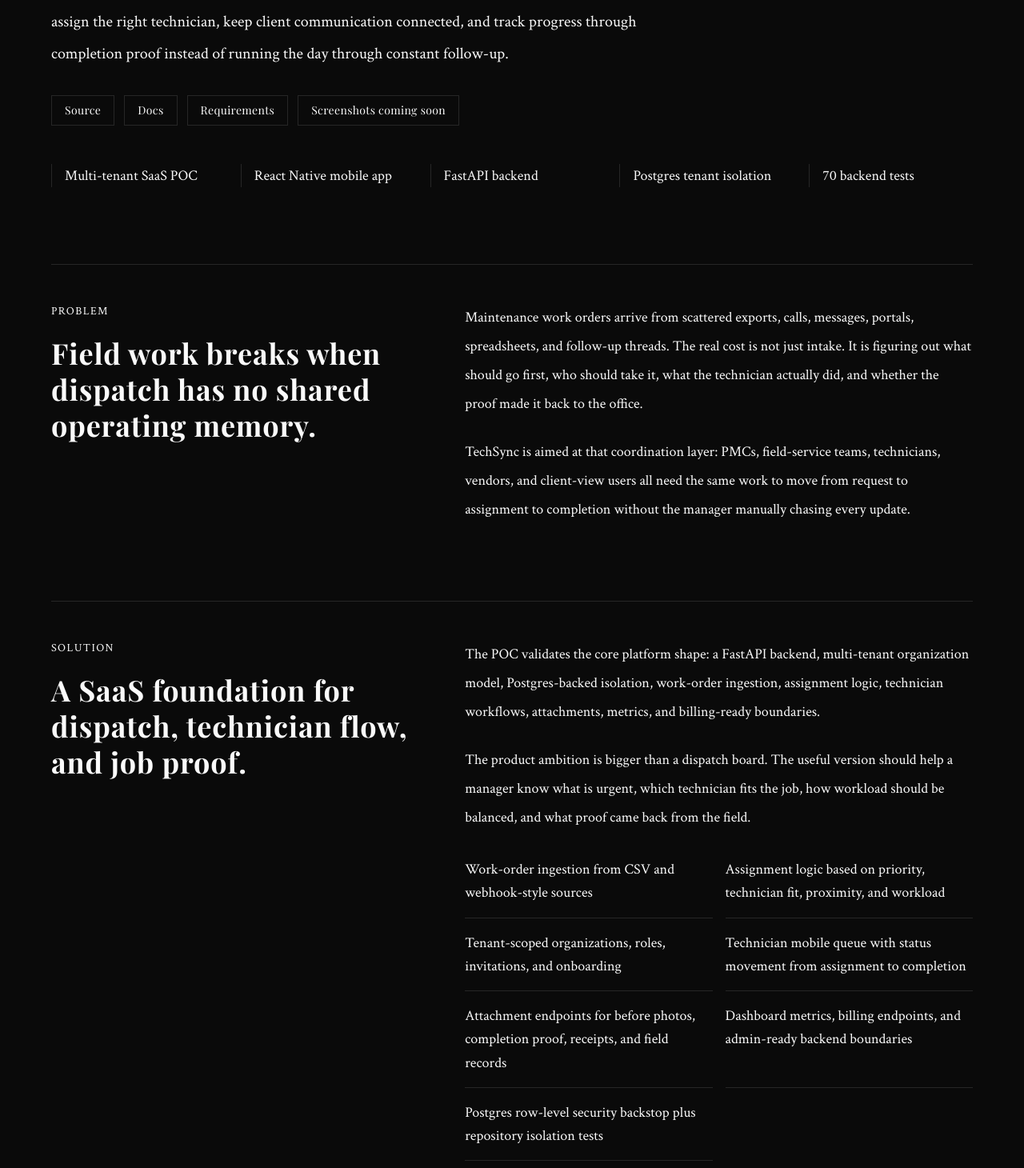
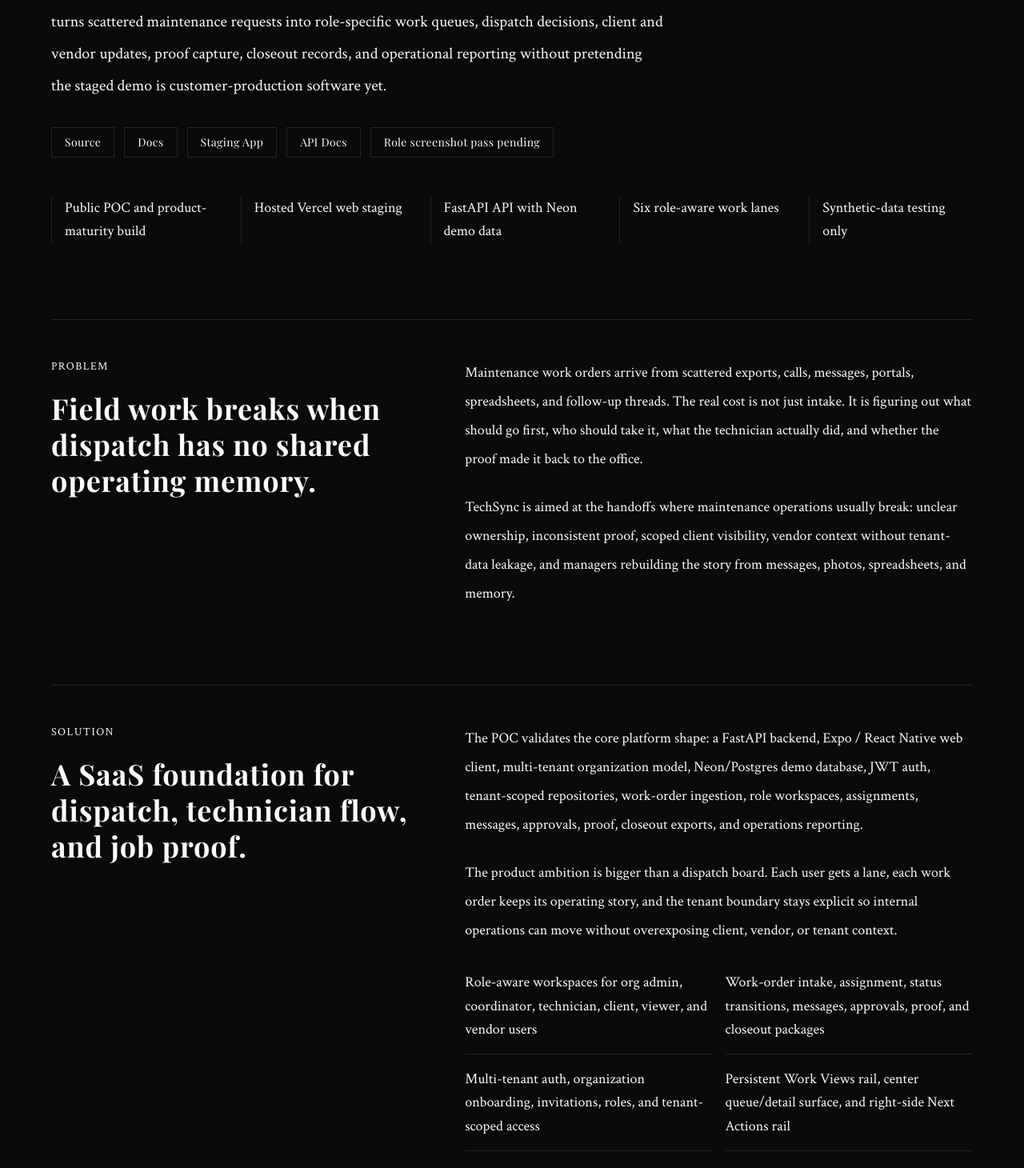
Before and after one commit to hypnoticdata777/calmCommandCenter, a React (Vite) app: page /work in a window 1280 px wide. Shown: the part 7366-8826 px from the top of the page at 80% size. Built offline with nearby package versions, Linux system fonts and the light colour scheme.

Commit message:
Refresh TechSync Ops portfolio copy

```diff
--- a/src/app/pages/Lab.tsx
+++ b/src/app/pages/Lab.tsx
@@ -70,11 +70,11 @@ const tools = [
   },
   {
     name: "TechSync Ops",
-    status: "SaaS POC / Backend + mobile foundation",
+    status: "Hosted staging / Synthetic-data POC",
     type: "PMC maintenance command platform",
-    audience: "PMCs, coordinators, technicians, vendors, and client-view users",
+    audience: "PMCs, field-service teams, coordinators, technicians, clients, viewers, and vendors",
     description:
-      "A multi-tenant maintenance operations POC for PMCs and field-service teams. It ingests work orders, recommends technician assignment by priority, skills, proximity, and workload, and keeps client communication tied to field proof.",
+      "A multi-tenant maintenance command center that turns scattered requests into role-specific queues, dispatch decisions, client/vendor updates, proof capture, closeout records, and operations reporting. The current build has hosted Vercel web/API staging with Neon synthetic demo data, but it is not customer-production software yet.",
     links: [
       {
         label: "Source",
@@ -82,10 +82,15 @@ const tools = [
       },
       {
         label: "Docs",
-        href: "https://github.com/hypnoticdata777/Techsync#spec-coverage",
+        href: "https://github.com/hypnoticdata777/Techsync#documentation-index",
       },
       {
-        label: "Demo coming soon",
+        label: "Staging App",
+        href: "https://techsync-ops-web.vercel.app",
+      },
+      {
+        label: "API Docs",
+        href: "https://techsync-ops-api-lyart.vercel.app/docs",
       },
     ],
   },
--- a/src/app/pages/Work.tsx
+++ b/src/app/pages/Work.tsx
@@ -103,27 +103,28 @@ const meldSyncLinks = [
 ];
 
 const techSyncFacts = [
-  "Multi-tenant SaaS POC",
-  "React Native mobile app",
-  "FastAPI backend",
-  "Postgres tenant isolation",
-  "70 backend tests",
+  "Public POC and product-maturity build",
+  "Hosted Vercel web staging",
+  "FastAPI API with Neon demo data",
+  "Six role-aware work lanes",
+  "Synthetic-data testing only",
 ];
 
 const techSyncFeatures = [
-  "Work-order ingestion from CSV and webhook-style sources",
-  "Assignment logic based on priority, technician fit, proximity, and workload",
-  "Tenant-scoped organizations, roles, invitations, and onboarding",
-  "Technician mobile queue with status movement from assignment to completion",
-  "Attachment endpoints for before photos, completion proof, receipts, and field records",
-  "Dashboard metrics, billing endpoints, and admin-ready backend boundaries",
-  "Postgres row-level security backstop plus repository isolation tests",
+  "Role-aware workspaces for org admin, coordinator, technician, client, viewer, and vendor users",
+  "Work-order intake, assignment, status transitions, messages, approvals, proof, and closeout packages",
+  "Multi-tenant auth, organization onboarding, invitations, roles, and tenant-scoped access",
+  "Persistent Work Views rail, center queue/detail surface, and right-side Next Actions rail",
+  "Lane-aware search for request ID, address, status, dates, proof, approvals, and role context",
+  "Client and vendor visibility that stays scoped to linked work instead of internal operations",
+  "Dashboard metrics, dispatch board, operations report, closeout exports, and CSV exports",
+  "Synthetic seed/reset tooling plus documented hosted QA and evidence workflows",
 ];
 
 const techSyncProofPoints = [
-  "The backend foundation is already organized around organizations, work orders, assignments, technicians, files, billing, and metrics.",
-  "The mobile direction is clear: technicians need a field calendar, live job queue, updates, and proof collection without extra chasing.",
-  "The repo documents deferred production work openly: web admin, offline sync, PDF/email ingestion, mobile dependency audit, monitoring, and hosted staging.",
+  "The staged loop is live: Vercel hosts the Expo / React Native web client, Vercel hosts the FastAPI API, and Neon carries synthetic demo data for walkthroughs.",
+  "The repo has real product evidence behind it: backend pytest coverage, client Jest checks, GitHub Actions CI, Gitleaks config, seeded demo data, smoke helpers, and readiness documentation.",
+  "The boundary is honest: billing, SMTP, object storage, customer onboarding, offline mobile sync, and app-store release are still deferred before real customer production.",
 ];
 
 const techSyncLinks = [
@@ -133,11 +134,15 @@ const techSyncLinks = [
   },
   {
     label: "Docs",
-    href: "https://github.com/hypnoticdata777/Techsync#spec-coverage",
+    href: "https://github.com/hypnoticdata777/Techsync#documentation-index",
   },
   {
-    label: "Requirements",
-    href: "https://github.com/hypnoticdata777/Techsync/blob/main/Techsync_SaaS_Requirements.md",
+    label: "Staging App",
+    href: "https://techsync-ops-web.vercel.app",
+  },
+  {
+    label: "API Docs",
+    href: "https://techsync-ops-api-lyart.vercel.app/docs",
   },
 ];
 
@@ -671,11 +676,12 @@ export function Work() {
               proof.
             </h2>
             <p className="max-w-3xl text-lg md:text-xl leading-loose text-foreground/70">
-              A multi-tenant SaaS POC for PMCs and field-service teams that
-              need to ingest work orders, assign the right technician, keep
-              client communication connected, and track progress through
-              completion proof instead of running the day through constant
-              follow-up.
+              A multi-tenant maintenance command center for PMCs and
+              field-service teams. TechSync Ops turns scattered maintenance
+              requests into role-specific work queues, dispatch decisions,
+              client and vendor updates, proof capture, closeout records, and
+              operational reporting without pretending the staged demo is
+              customer-production software yet.
             </p>
 
             <div className="flex flex-wrap gap-3">
@@ -691,7 +697,7 @@ export function Work() {
                 </a>
               ))}
               <span className="border border-foreground/15 px-4 py-2 font-display text-sm tracking-wide text-foreground/45">
-                Screenshots coming soon
+                Role screenshot pass pending
               </span>
             </div>
           </div>
@@ -730,10 +736,11 @@ export function Work() {
               the proof made it back to the office.
             </p>
             <p>
-              TechSync is aimed at that coordination layer: PMCs, field-service
-              teams, technicians, vendors, and client-view users all need the
-              same work to move from request to assignment to completion
-              without the manager manually chasing every update.
+              TechSync is aimed at the handoffs where maintenance operations
+              usually break: unclear ownership, inconsistent proof, scoped
+              client visibility, vendor context without tenant-data leakage,
+              and managers rebuilding the story from messages, photos,
+              spreadsheets, and memory.
             </p>
           </div>
         </motion.section>
@@ -756,15 +763,17 @@ export function Work() {
             <div className="space-y-6 text-lg leading-loose text-foreground/70">
               <p>
                 The POC validates the core platform shape: a FastAPI backend,
-                multi-tenant organization model, Postgres-backed isolation,
-                work-order ingestion, assignment logic, technician workflows,
-                attachments, metrics, and billing-ready boundaries.
+                Expo / React Native web client, multi-tenant organization
+                model, Neon/Postgres demo database, JWT auth, tenant-scoped
+                repositories, work-order ingestion, role workspaces,
+                assignments, messages, approvals, proof, closeout exports, and
+                operations reporting.
               </p>
               <p className="text-foreground/90">
-                The product ambition is bigger than a dispatch board. The
-                useful version should help a manager know what is urgent, which
-                technician fits the job, how workload should be balanced, and
-                what proof came back from the field.
+                The product ambition is bigger than a dispatch board. Each user
+                gets a lane, each work order keeps its operating story, and the
+                tenant boundary stays explicit so internal operations can move
+                without overexposing client, vendor, or tenant context.
               </p>
             </div>
 
@@ -830,15 +839,15 @@ export function Work() {
             </p>
             <p>
               For the public portfolio, this belongs as an ambitious PMC SaaS
-              POC: real architecture, meaningful tests, clear product
-              direction, and honest boundaries around what still needs
-              production polish before it carries a live operation.
+              POC with real architecture, hosted staging, meaningful tests,
+              clear product direction, and honest boundaries around what still
+              needs production polish before it carries a live operation.
             </p>
             <p className="text-foreground/90">
-              Next up: portfolio-safe screenshots, hosted staging, admin web
-              views, Expo and React Native dependency upgrades, offline sync,
-              PDF/email ingestion, monitoring, and launch-ready security
-              configuration.
+              Next up: finish the role walkthrough, screenshot evidence,
+              small-width checks, accessibility notes, visual polish, staged
+              demo evidence, and clear limitation labels before public
+              promotion gets louder.
             </p>
           </div>
         </motion.section>
```
Also changed, not shown: 2 other files (tests, documents, lock files or other folders).
